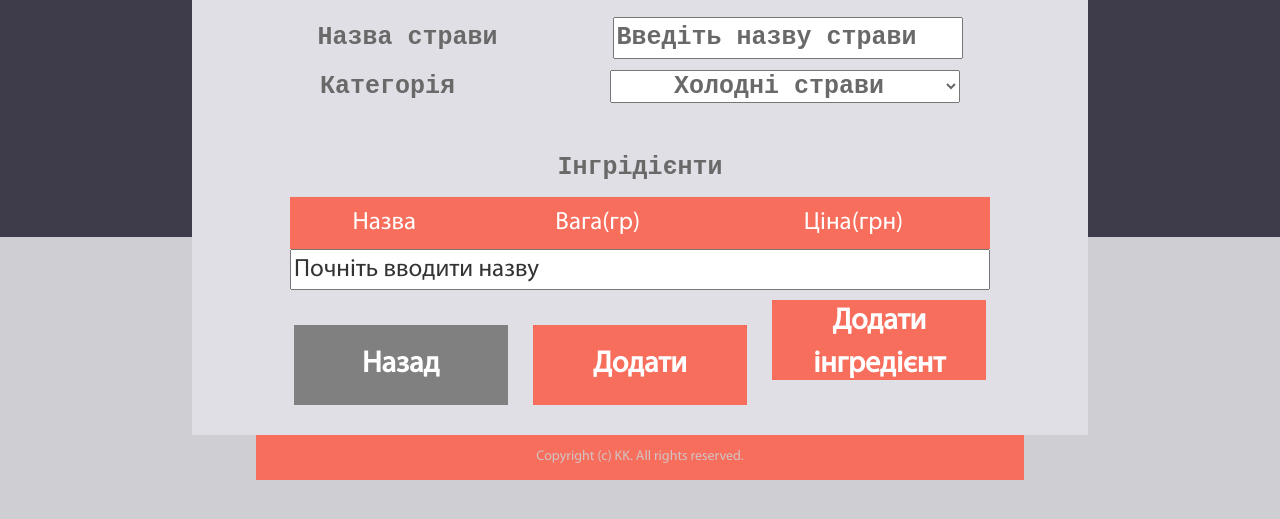
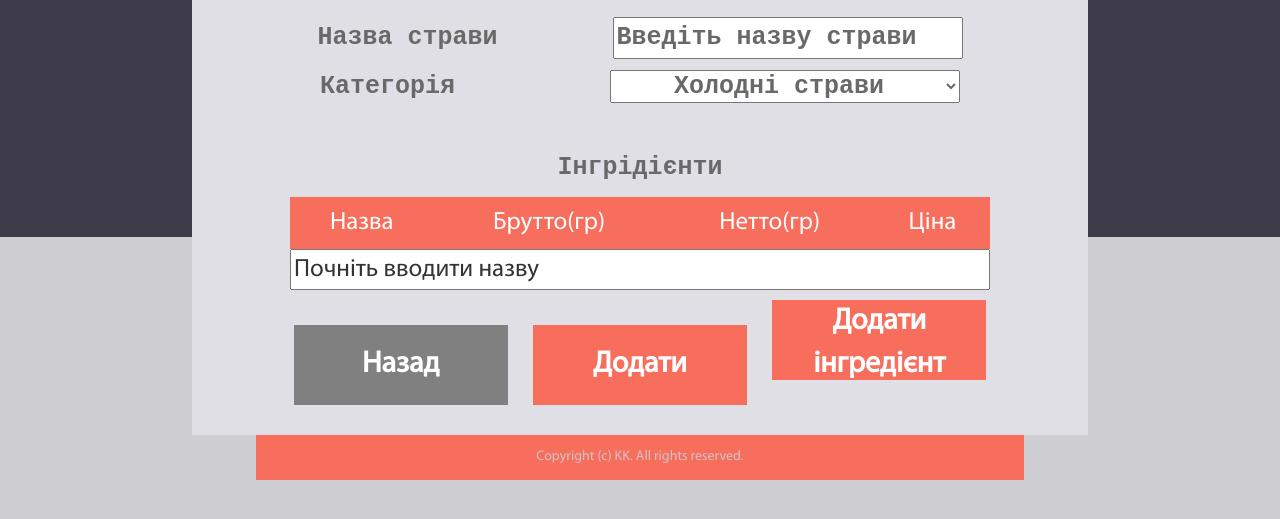
Before and after one commit to Darina77/Calculation, a plain HTML site: page src/main/webapp/testPage.html in a window 1280 px wide. Shown: the part 243-762 px from the top of the page. Drawn offline with nearby package versions, Linux system fonts and the light colour scheme.

Commit message:
Update testPage.html

```diff
--- a/src/main/webapp/testPage.html
+++ b/src/main/webapp/testPage.html
@@ -55,8 +55,9 @@
              <p>Інгрідієнти</p>
              <table class="table">
                  <td>Назва</td>
-                 <td>Вага(гр)</td>
-                 <td>Ціна(грн)</td>
+                 <td>Брутто(гр)</td>
+                    <td>Нетто(гр)</td>
+                 <td>Ціна</td>
              </table>
              <!--Here will be aded product name, mass and prize-->
              <!--Ось тут ці інгредієнта мають додатись код js в файлі FormJS-->
```
